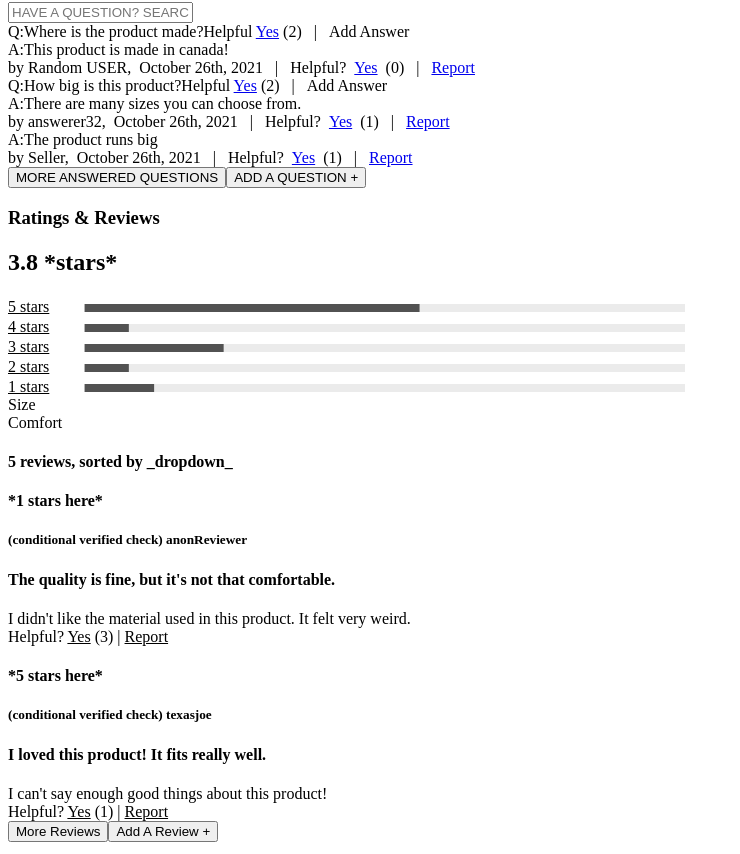
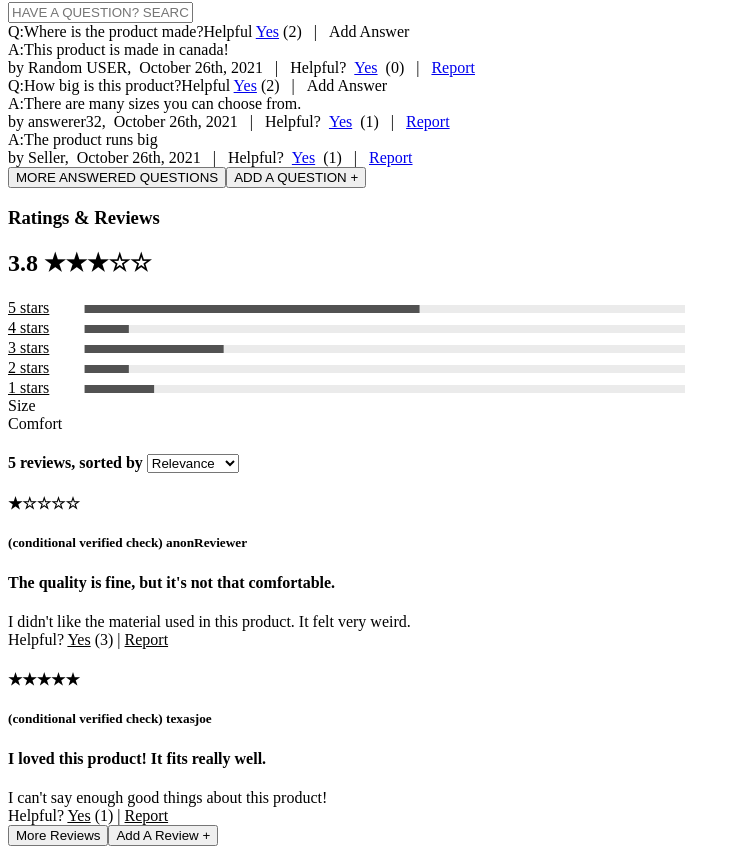
Before and after one commit to Ari-Design/Modern-Shopping-Site, a React app: page / in a window 1280 px wide. Shown: the part 3261-4115 px from the top of the page, without its empty margins (0-740 px from the left). Built offline with nearby package versions, Linux system fonts and the light colour scheme; the HTML template or start-up script is replaced by a standard one.

Commit message:
Stars button & dropdown added. Stars currently renders out whole stars, will require update to handle fractions (will be done with CSS). Dropdown accepts a 'title' argument and an 'options' array, with strings representing each option. It returns a select component with the options.

```diff
--- a/client/src/Reviews/RatingsBreakdown.jsx
+++ b/client/src/Reviews/RatingsBreakdown.jsx
@@ -1,5 +1,6 @@
 import React from 'react';
 import RatingsChart from './RatingsChart.jsx';
+import Star from '../shared/Star.jsx'
 
 var RatingsBreakdown = ({metaReviews}) => {
   var numRatings = 0;
@@ -15,7 +16,7 @@ var RatingsBreakdown = ({metaReviews}) => {
   return(
     <>
     <div className="average_ratings">
-      <h2>{averageRating} *stars*</h2>
+      <h2>{averageRating} <Star numStars={averageRating}/></h2>
       </div>
     <div className="ratings_breakdown">
       <RatingsChart ratingsArray={ratingsArray} numRatings={numRatings}/>
--- a/client/src/Reviews/RatingsChart.jsx
+++ b/client/src/Reviews/RatingsChart.jsx
@@ -1,4 +1,5 @@
 import React from 'react';
+import Star from '../shared/Star.jsx';
 
 var RatingsChart = ({ratingsArray, numRatings}) => {
   return [5, 4, 3, 2, 1].map((index) => {
--- a/client/src/Reviews/ReviewTile.jsx
+++ b/client/src/Reviews/ReviewTile.jsx
@@ -1,8 +1,10 @@
 import React from 'react';
+import Star from '../shared/Star.jsx';
+
 var ReviewTile = (props) => {
   return (
     <>
-    <div className="review_stars"><h4>*{props.review.rating} stars here*</h4></div>
+    <div className="review_stars"><h4><Star numStars={props.review.rating}/></h4></div>
     <div className="review_reviewer"><h5>(conditional verified check) {props.review.reviewer_name}</h5></div>
     <div className="review_sumarry"><h4>{props.review.summary}</h4></div>
     <div className="review_body">{props.review.body}</div>
--- a/client/src/Reviews/ReviewsList.jsx
+++ b/client/src/Reviews/ReviewsList.jsx
@@ -1,6 +1,7 @@
 import React from 'react';
 import ReviewTile from './ReviewTile.jsx';
 import RatingsBreakdown from './RatingsBreakdown.jsx';
+import Dropdown from '../shared/Dropdown.jsx';
 
 class ReviewsList extends React.Component{
   constructor(props) {
@@ -28,7 +29,9 @@ class ReviewsList extends React.Component{
     }
   }
 
+
   render() {
+    var dropdownOptions=['Relevance', 'Helpfulness', 'Newest'];
     // Only render reviews if there are reviews:
     if(this.state.allReviews.length > 0) {
       return(
@@ -39,7 +42,7 @@ class ReviewsList extends React.Component{
           <RatingsBreakdown metaReviews={this.state.metaReviews}/>
         </div>
         <div className="reviews_list">
-          <h4>{this.state.count} reviews, sorted by _dropdown_</h4>
+          <h4>{this.state.count} reviews, sorted by <Dropdown title="sortReviewsBy" optionsArr={dropdownOptions}/></h4>
         {this.state.reviewsToDisplay.map((review) => (
           <ReviewTile key={review.review_id} review={review}/>
         ))}
--- a/client/src/shared/Dropdown.jsx
+++ b/client/src/shared/Dropdown.jsx
@@ -0,0 +1,14 @@
+import React from 'react';
+var Dropdown = ({title, optionsArr}) => {
+  return (
+    <>
+      <select name={title} id={title}>
+        {optionsArr.map((option) => {
+          return <option value={option}>{option}</option>
+        })}
+      </select>
+    </>
+  )
+
+}
+export default Dropdown;
--- a/client/src/shared/Star.jsx
+++ b/client/src/shared/Star.jsx
@@ -0,0 +1,17 @@
+import React from 'react';
+var Star = ({numStars}) => {
+  var mapArr = [1, 2, 3, 4, 5];
+  return mapArr.map((star, index) => {
+    if (numStars - 1 >= index) {
+      return (
+        <span className="full_star">&#9733;</span>
+      )
+    } else {
+      return (
+        <span className="empty_star">&#9734;</span>
+      )
+    }
+
+  })
+}
+export default Star;
```
